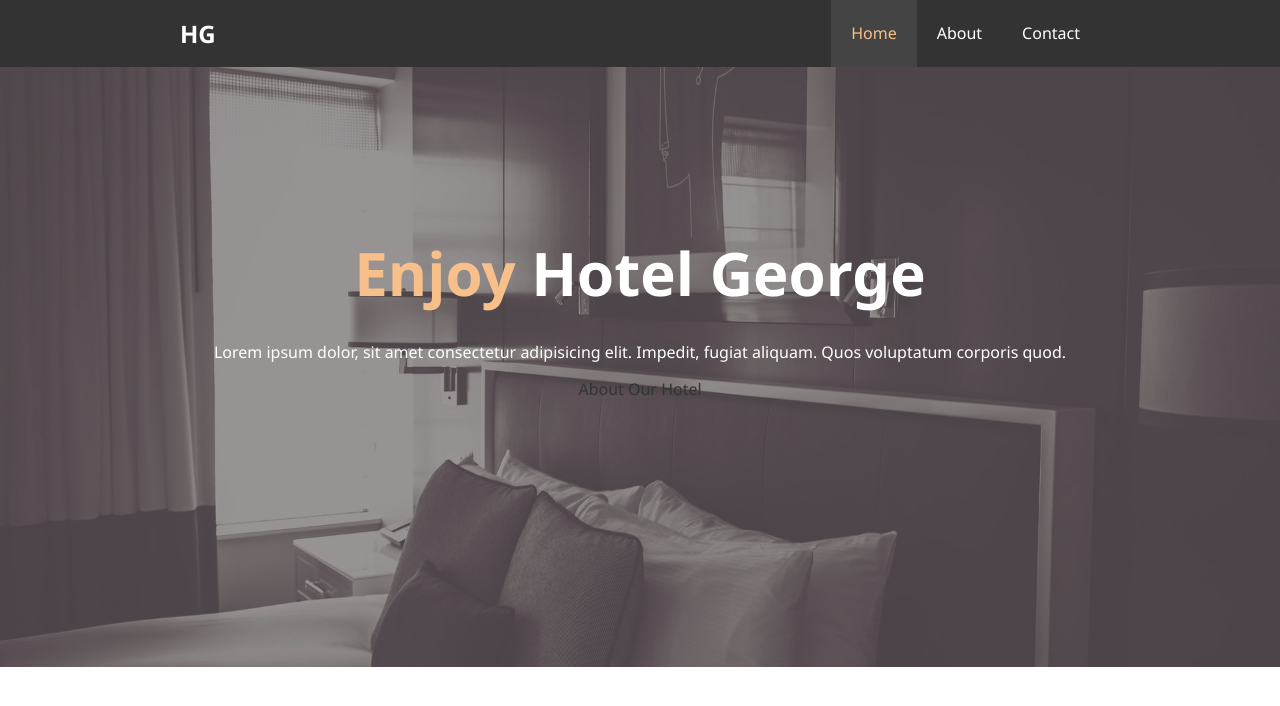
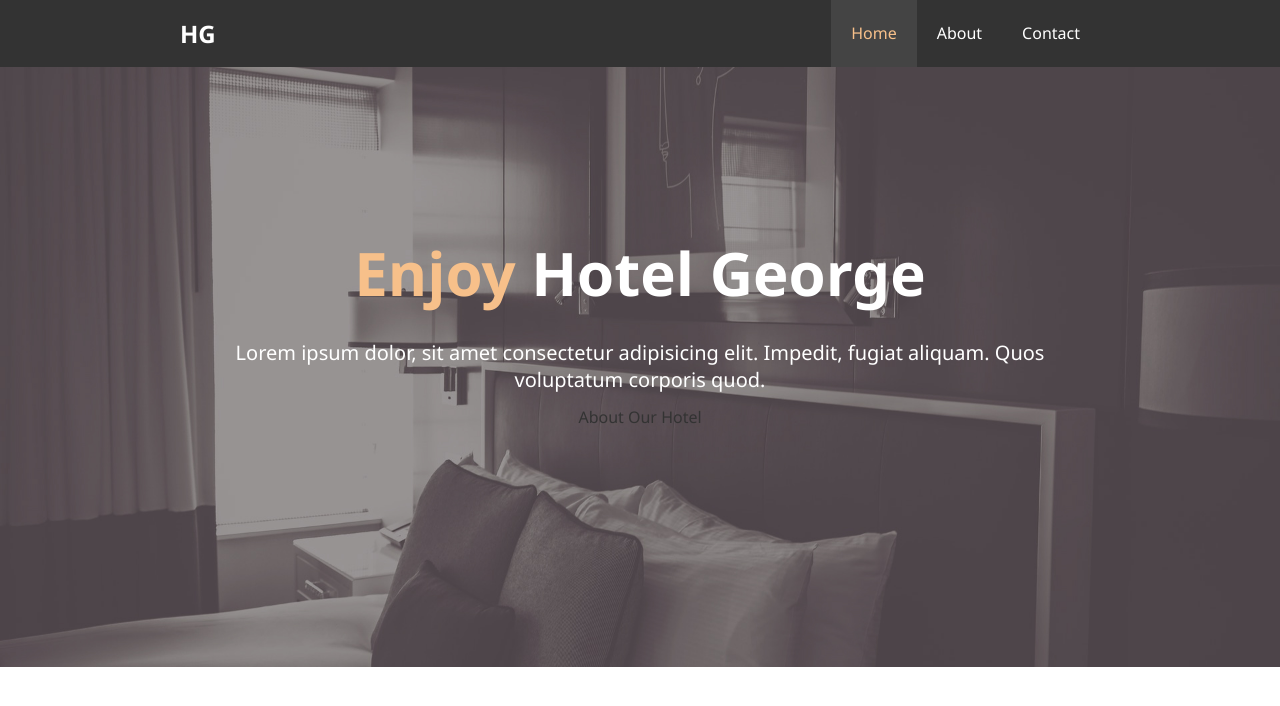
Before and after one commit to MarkusTryban/hotel-web, a plain HTML site: page index.html in a window 1280 px wide. Drawn offline with Linux system fonts and the light colour scheme.

Commit message:
Add .lead

```diff
--- a/css/style.css
+++ b/css/style.css
@@ -34,6 +34,10 @@ p {
 
 .text-primary {
   color: #f7c08a;
+}
+
+.lead {
+  font-size: 20px;
 }
 
 #navbar {
```
